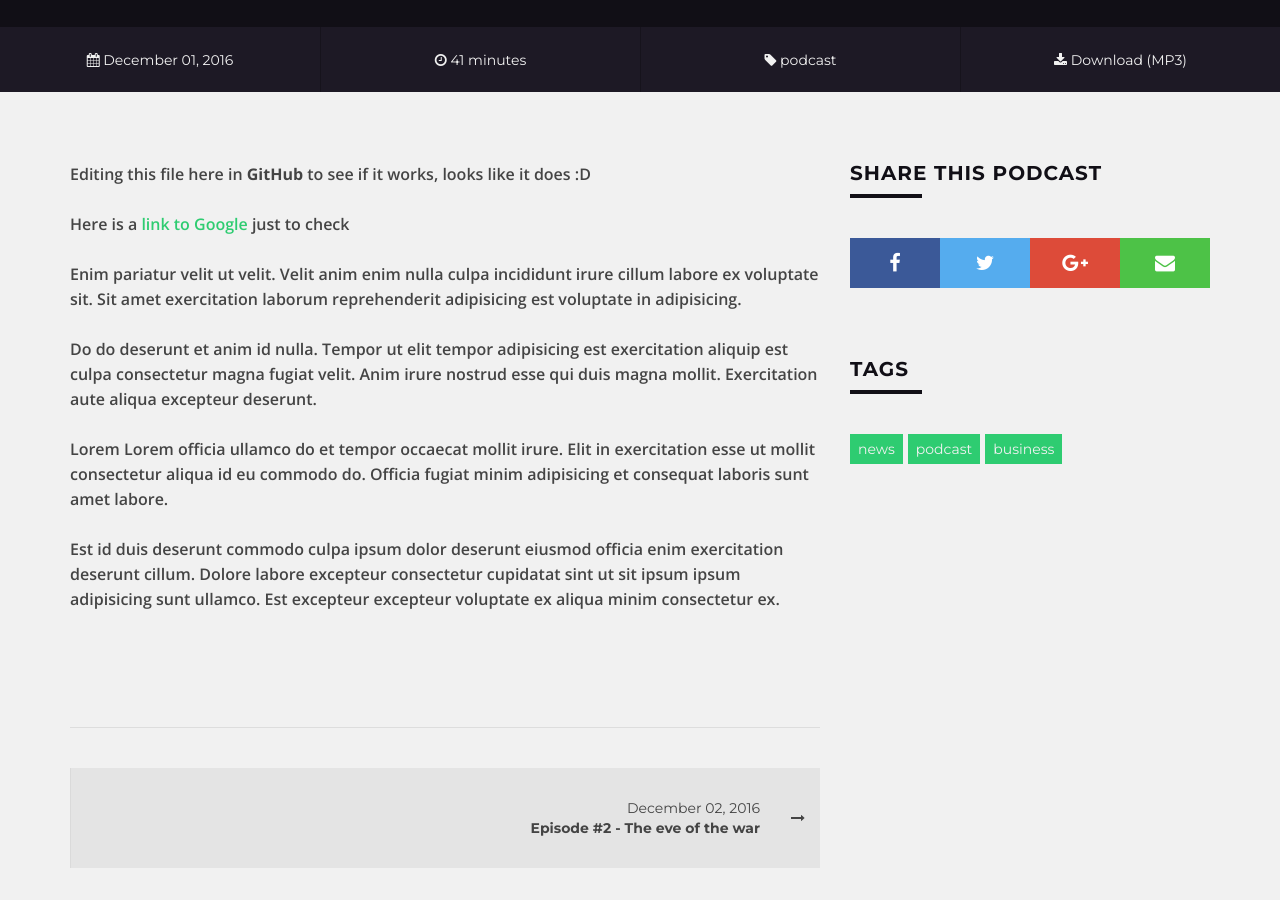
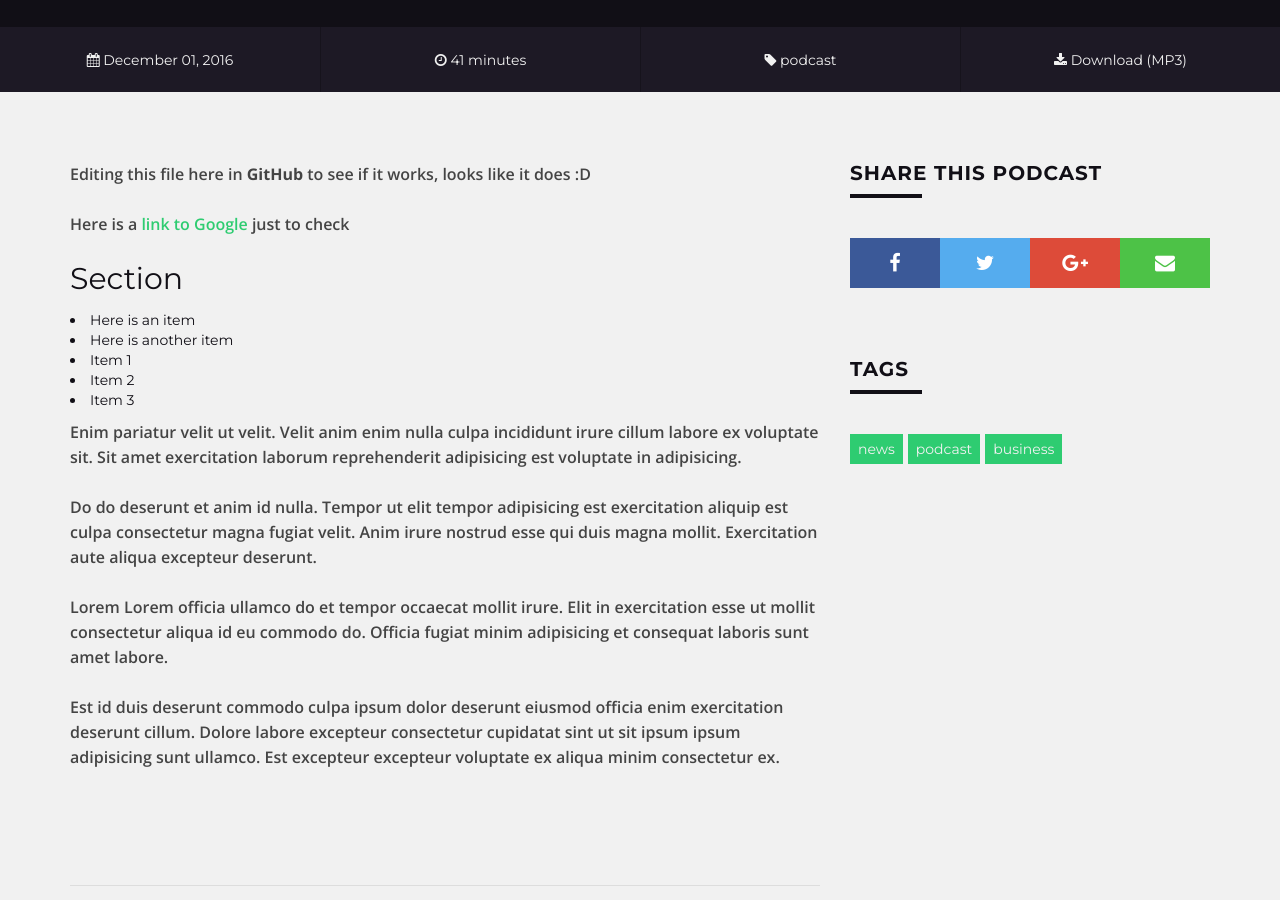
Before and after one commit to KinkCraft/kinkcraft.github.io, a Jekyll site: the page built from _posts/2016-12-01-Welcome-To-The-Party.md, in a window 1280 px wide and 900 px high, scrolled down 533 px. Built offline with Jekyll 4.4.1, drawn with Linux system fonts in a browser that asks for light colours; nearby versions of some CDN libraries.

Commit message:
Update 2016-12-01-Welcome-To-The-Party.md

```diff
--- a/_posts/2016-12-01-Welcome-To-The-Party.md
+++ b/_posts/2016-12-01-Welcome-To-The-Party.md
@@ -13,6 +13,13 @@ Editing this file here in **GitHub** to see if it works, looks like it does :D
 
 Here is a [link to Google](http://www.google.com) just to check
 
+## Section
+- Here is an item
+- Here is another item
+- Item 1
+- Item 2
+- Item 3
+
 Enim pariatur velit ut velit. Velit anim enim nulla culpa incididunt irure cillum labore ex voluptate sit. Sit amet exercitation laborum reprehenderit adipisicing est voluptate in adipisicing.
 
 Do do deserunt et anim id nulla. Tempor ut elit tempor adipisicing est exercitation aliquip est culpa consectetur magna fugiat velit. Anim irure nostrud esse qui duis magna mollit. Exercitation aute aliqua excepteur deserunt.
```
